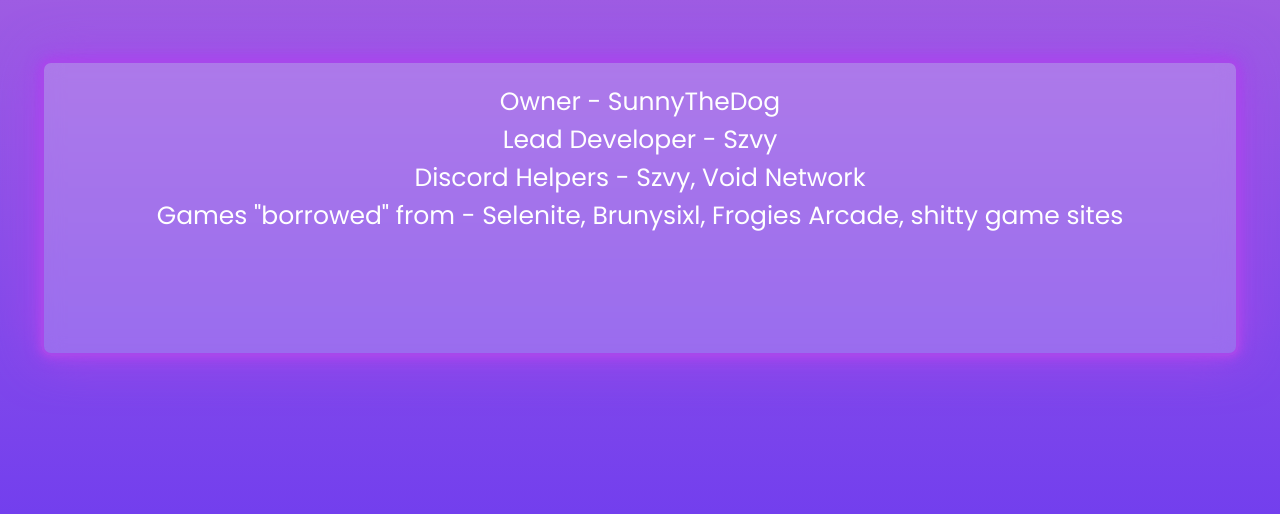
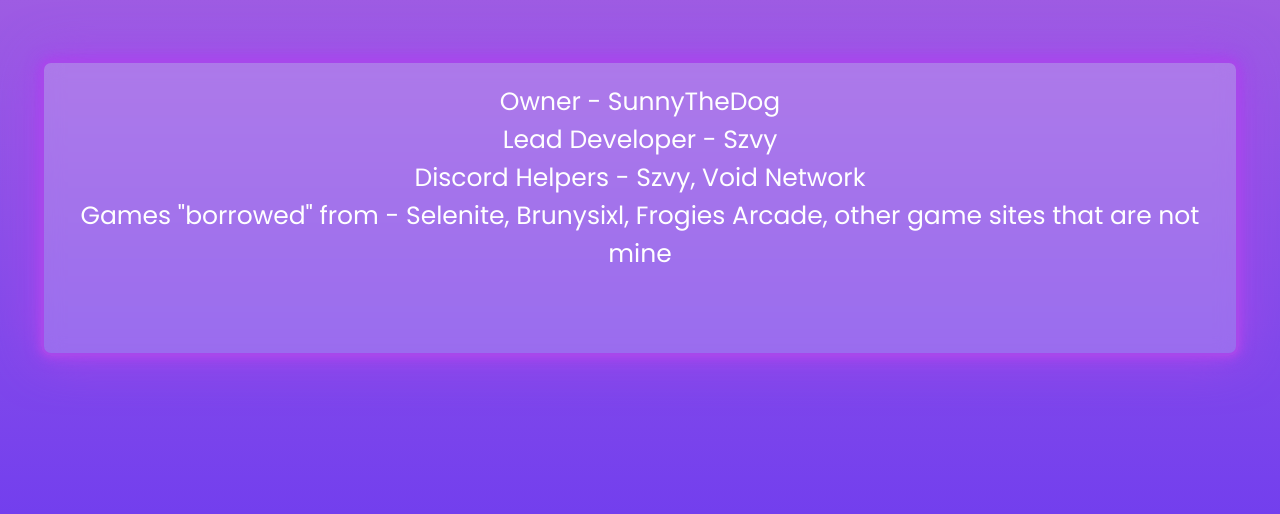
Before and after one commit to SunnysGym/SunnysGym.github.io, a plain HTML site: page e/c.html in a window 1280 px wide. Shown: the part 180-694 px from the top of the page. Drawn offline with Linux system fonts and the light colour scheme; files whose address does not match are found by name.

Commit message:
Update c.html

```diff
--- a/e/c.html
+++ b/e/c.html
@@ -28,7 +28,7 @@
         <p1 style="font-size: 25px;">Owner - SunnyTheDog</p1> <br>
         <p1 style="font-size: 25px;">Lead Developer - Szvy</p1> <br>
         <p1 style="font-size: 25px;">Discord Helpers - Szvy, Void Network</p1> <br>
-        <p1 style="font-size: 25px;">Games "borrowed" from - Selenite, Brunysixl, Frogies Arcade, shitty game sites</p1>
+        <p1 style="font-size: 25px;">Games "borrowed" from - Selenite, Brunysixl, Frogies Arcade, other game sites that are not mine</p1>
       </div>
       <div class="desc left-margin">
         <p id="uv-error"></p>
```
